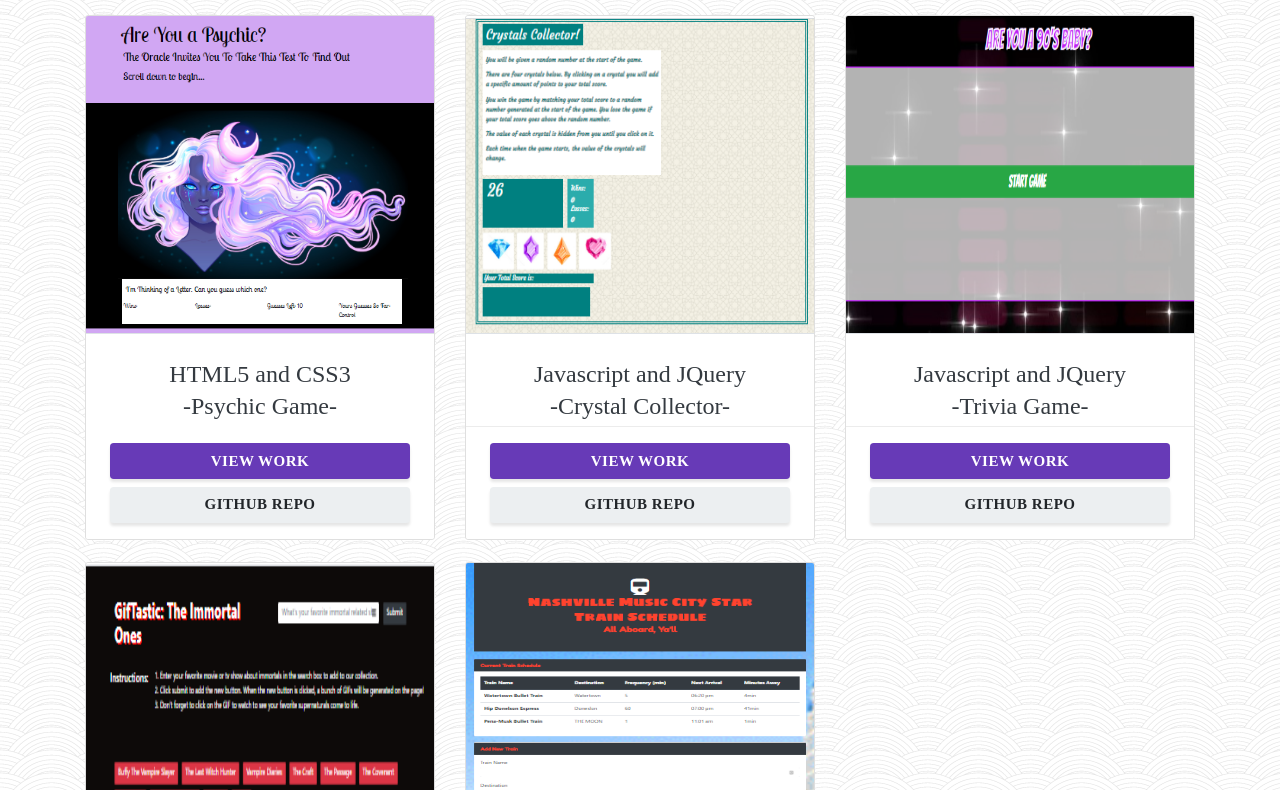
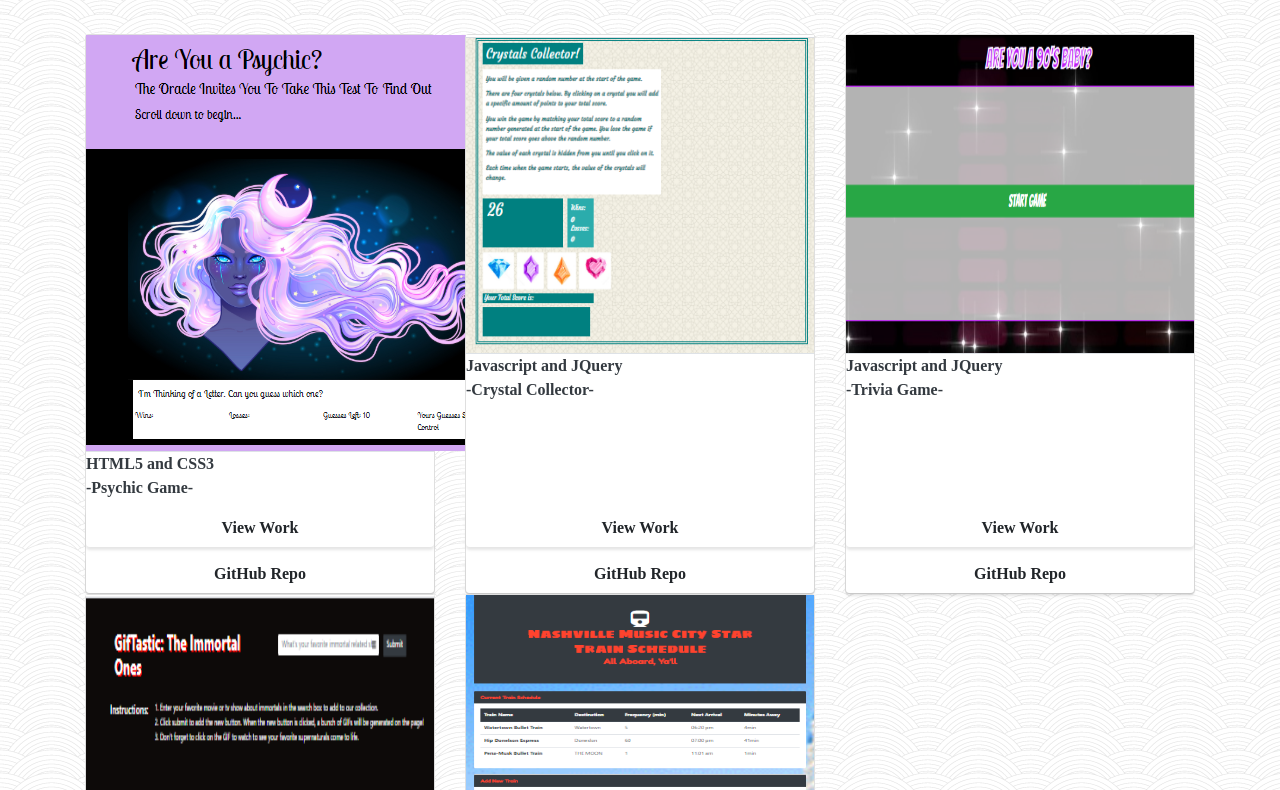
Before and after one commit to d-taylor6403/Professional-Portfolio, a plain HTML site: page bootcamp-portfolio.html in a window 1280 px wide. Shown: the part 403-1193 px from the top of the page. Drawn offline with nearby package versions, Linux system fonts and the light colour scheme.

Commit message:
updating portfolio

```diff
--- a/bootcamp-portfolio.html
+++ b/bootcamp-portfolio.html
@@ -9,7 +9,7 @@
   <title>Vanderbilt Bootcamp Portfolio</title>
 
 <!--Materialize CSS-->
-<link rel="stylesheet" href="assets/css/materialize.css">
+<!--<link rel="stylesheet" href="assets/css/materialize.css">
 
 <!-- Bootstrap -->
 <link rel="stylesheet" href="https://stackpath.bootstrapcdn.com/bootstrap/4.4.1/css/bootstrap.min.css" integrity="sha384-Vkoo8x4CGsO3+Hhxv8T/Q5PaXtkKtu6ug5TOeNV6gBiFeWPGFN9MuhOf23Q9Ifjh" crossorigin="anonymous">
```
